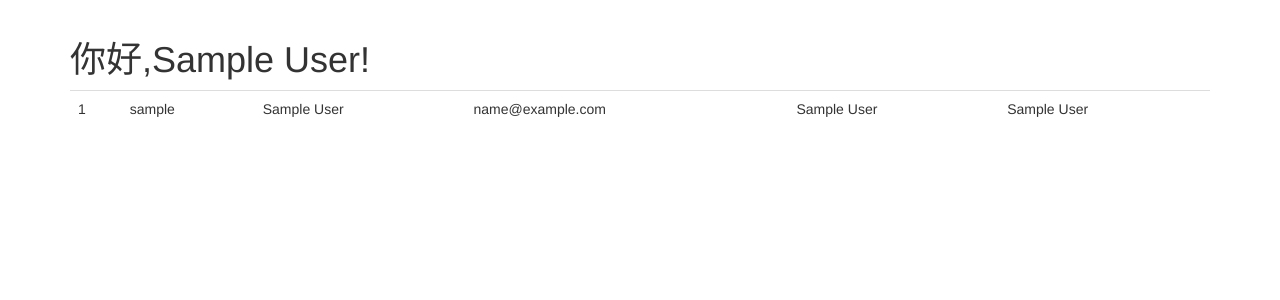
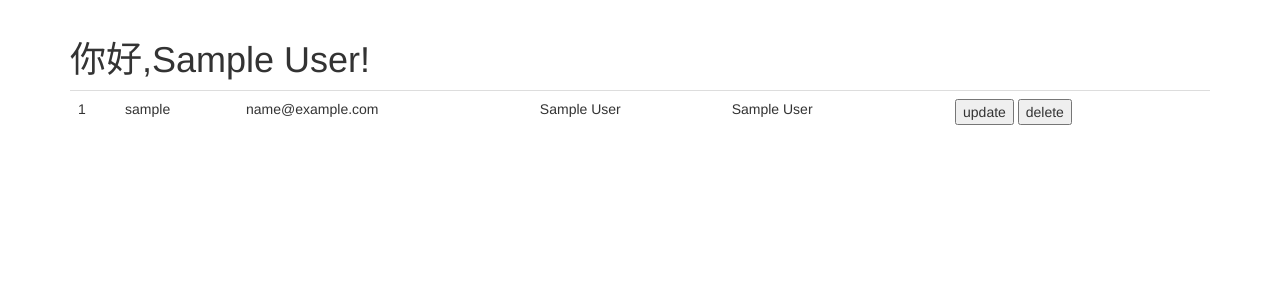
Before and after one commit to jiazhuangle/goalkeeper, a Flask app: page / in a window 1280 px wide. Shown: the part 52-352 px from the top of the page. Run offline with Flask 2, Linux system fonts and the light colour scheme; a user stored in the database is signed in; tables that the repository leaves empty hold one stand-in row (values such as "Sample post"); some libraries are stand-ins or nearby versions.

Commit message:
func update

```diff
--- a/app/api/__init__.py
+++ b/app/api/__init__.py
@@ -2,4 +2,4 @@ from flask import Blueprint
 
 bp = Blueprint('api', __name__)
 
-from app.api import errors, tokens,routes
+from app.api import errors, tokens, routes
--- a/app/main/routes.py
+++ b/app/main/routes.py
@@ -6,7 +6,7 @@ from app import db
 from app.models import User,UserData
 
 from app.main import bp
-from app.main.forms import AddUserForm
+from app.main.forms import AddUserForm, UpdateUserForm
 
 
 @bp.before_app_request
@@ -31,10 +31,43 @@ def add_user():
     form = AddUserForm()
     if form.validate_on_submit():
         user = UserData(username= form.username.data,email= form.email.data,
-                        name = form.name.data,title=form.title.data)
+                        name = form.name.data,title=form.title.data,status=1)
         user.set_password(form.password.data)
         db.session.add(user)
         db.session.commit()
         flash('添加成功')
         return redirect(url_for('main.index'))
     return render_template('main/add_user.html',title='添加用户',form=form)
+
+
+@bp.route('/update_user', methods=['GET','POST'])
+@login_required
+def update_user():
+    uid = request.args.get("uid")
+    user = UserData.query.filter_by(id=uid).first()
+    form = UpdateUserForm()
+
+    if request.method == 'GET':
+        if request.args.get("func") == 'update':
+            form.username.data = user.username
+            form.email.data = user.email
+            form.name.data = user.name
+            form.title.data = user.title
+            form.status.data = user.status
+            return render_template('main/update_user.html',title='修改用户',form=form)
+        if request.args.get("func") == 'delete':
+            db.session.delete(user)
+            db.session.commit()
+            flash('删除成功')
+            return redirect(url_for('main.index'))
+
+    if form.validate_on_submit():
+        user.username = form.username.data
+        user.email = form.email.data
+        user.name = form.name.data
+        user.title = form.title.data
+        user.status = form.status.data
+        db.session.commit()
+        flash('修改成功')
+        return redirect(url_for('main.index'))
+    return redirect(url_for('main.index'))
--- a/app/models.py
+++ b/app/models.py
@@ -55,6 +55,7 @@ class UserData(db.Model):
     title = db.Column(db.String(64))
     token = db.Column(db.String(32), index=True, unique=True)
     token_expiration = db.Column(db.DateTime)
+    status = db.Column(db.Integer)
 
     def __repr__(self):
         return '<UserData {}>'.format(self.username)
@@ -83,7 +84,7 @@ class UserData(db.Model):
             'email': self.email,
             'name': self.name,
             'title':self.title,
-
+            'status':self.status,
         }
         return data
 
--- a/app/templates/_user.html
+++ b/app/templates/_user.html
@@ -1,22 +1,25 @@
-    <table class="table table-hover">
-        <tr>
-            <td >
-                {{user.id}}
+      <form action="{{ url_for('main.update_user') }}" method="GET">
+         <tr>
+            <td>
+               {{user.id}}
             </td>
             <td>
                {{user.username}}
             </td>
             <td>
-               {{user.name}}
+               {{user.email}}
             </td>
             <td>
-               {{user.email}}
+               {{user.name}}
             </td>
             <td>
                {{user.title}}
             </td>
+            <td></td>
             <td>
-               {{user.title}}
+               <input type="hidden" name="uid" value='{{user.id}}'>
+               <input type="submit" name="func" value="update">
+               <input type="submit" name="func" value="delete">
             </td>
-        </tr>
-    </table>
+         </tr>
+      </form>
--- a/app/templates/index.html
+++ b/app/templates/index.html
@@ -4,7 +4,9 @@
 {% block app_content %}
     <h1>你好,{{current_user.name }}!</h1>
 
+    <table class="table table-hover">
     {% for user in users %}
         {% include '_user.html' %}
     {% endfor %}
+    </table>
 {% endblock %}
--- a/goalkeeper.py
+++ b/goalkeeper.py
@@ -1,5 +1,5 @@
 from app import create_app, db
-from app.models import User
+from app.models import User, UserData
 
 
 app = create_app()
@@ -7,4 +7,4 @@ app = create_app()
 
 @app.shell_context_processor
 def make_shell_context():
-    return {'db': db, 'User': User }
+    return {'db': db, 'User': User, 'UserData': UserData }
```
Also changed, not shown: app/main/forms.py (+11 -1 lines), app/templates/main/update_user.html (added, +11 -0 lines), 1 other file.
